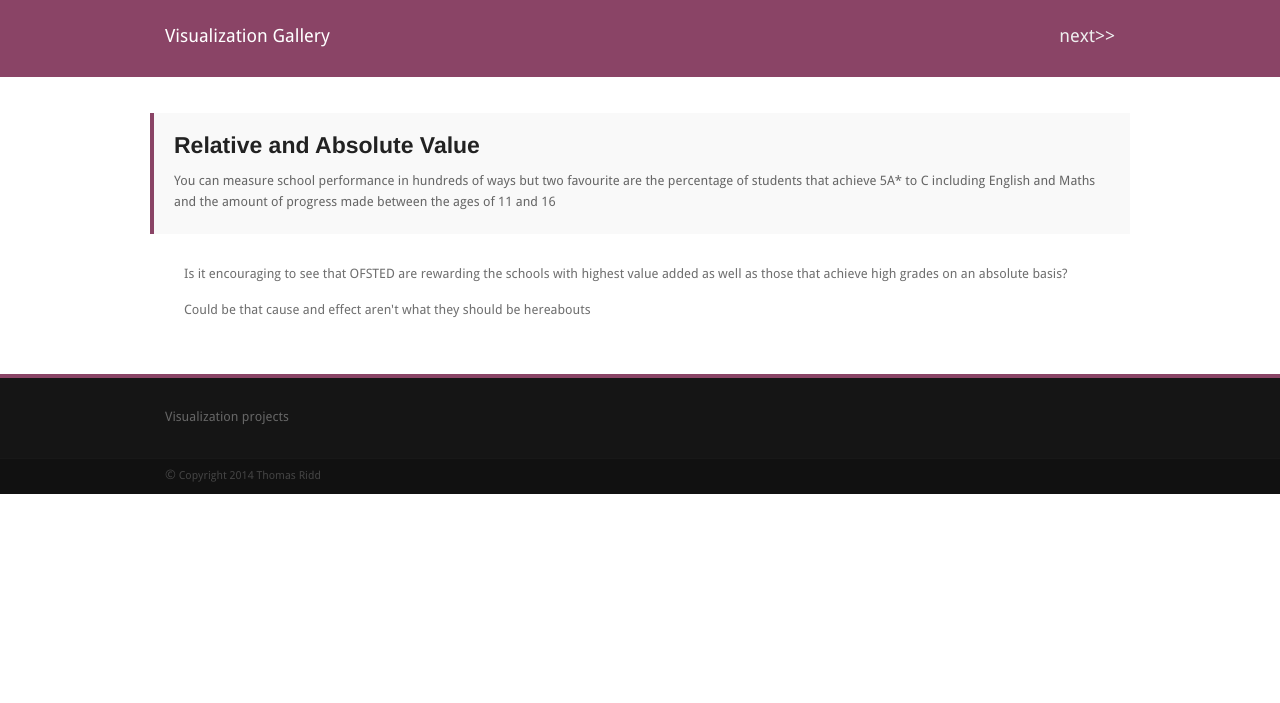
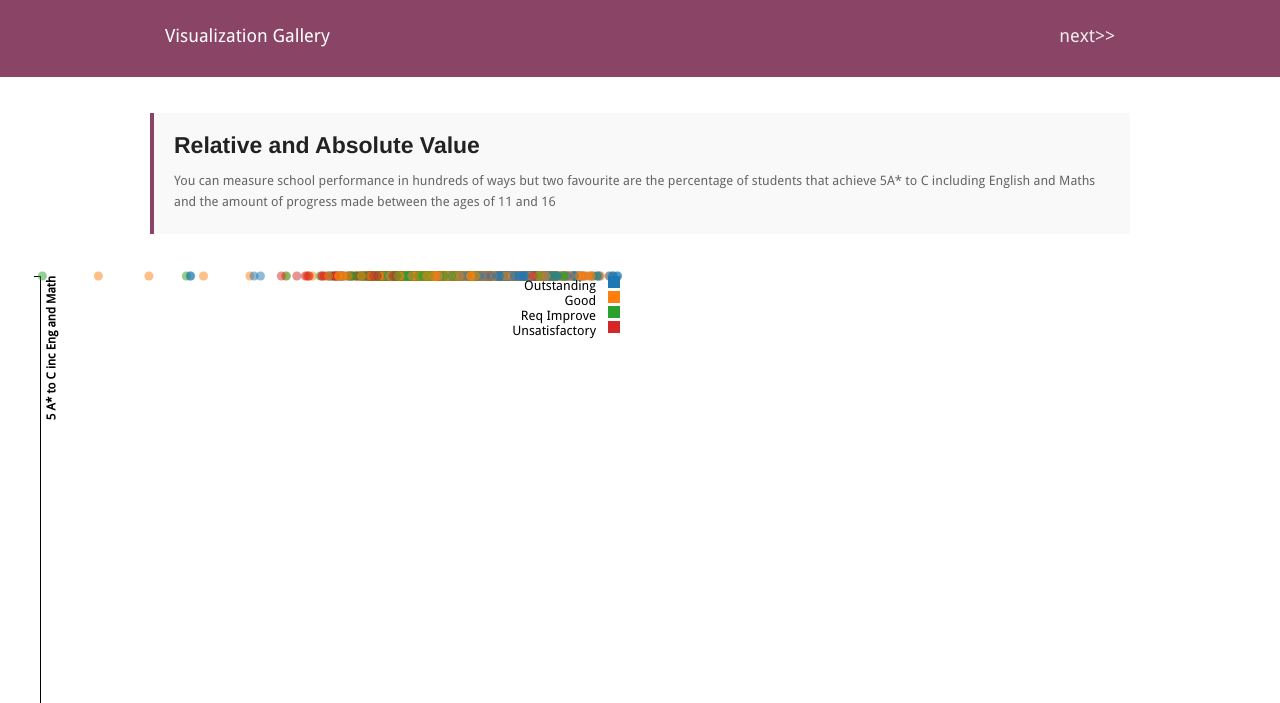
Before and after one commit to thomasridd/schools-viz, a plain HTML site: page allaboutvalue.html in a window 1280 px wide. Shown: the part 97-800 px from the top of the page. Drawn offline with nearby package versions, Linux system fonts and the light colour scheme.

Commit message:
errorcatch

```diff
--- a/allaboutvalue.html
+++ b/allaboutvalue.html
@@ -108,7 +108,7 @@ var xValue = function(d) { return parseFloat( d.ValueAdded);}, // data -> value
     xAxis = d3.svg.axis().scale(xScale).orient("bottom");
 
 // setup y
-var yValue = function(d) { return parseFloat( d.5ACincEM );}, // data -> value
+var yValue = function(d) { return parseFloat( d['5ACincEM'] );}, // data -> value
     yScale = d3.scale.linear().range([height, 0]), // value -> display
     yMap = function(d) { return yScale(yValue(d));}, // data -> display
     yAxis = d3.svg.axis().scale(yScale).orient("left");
```
